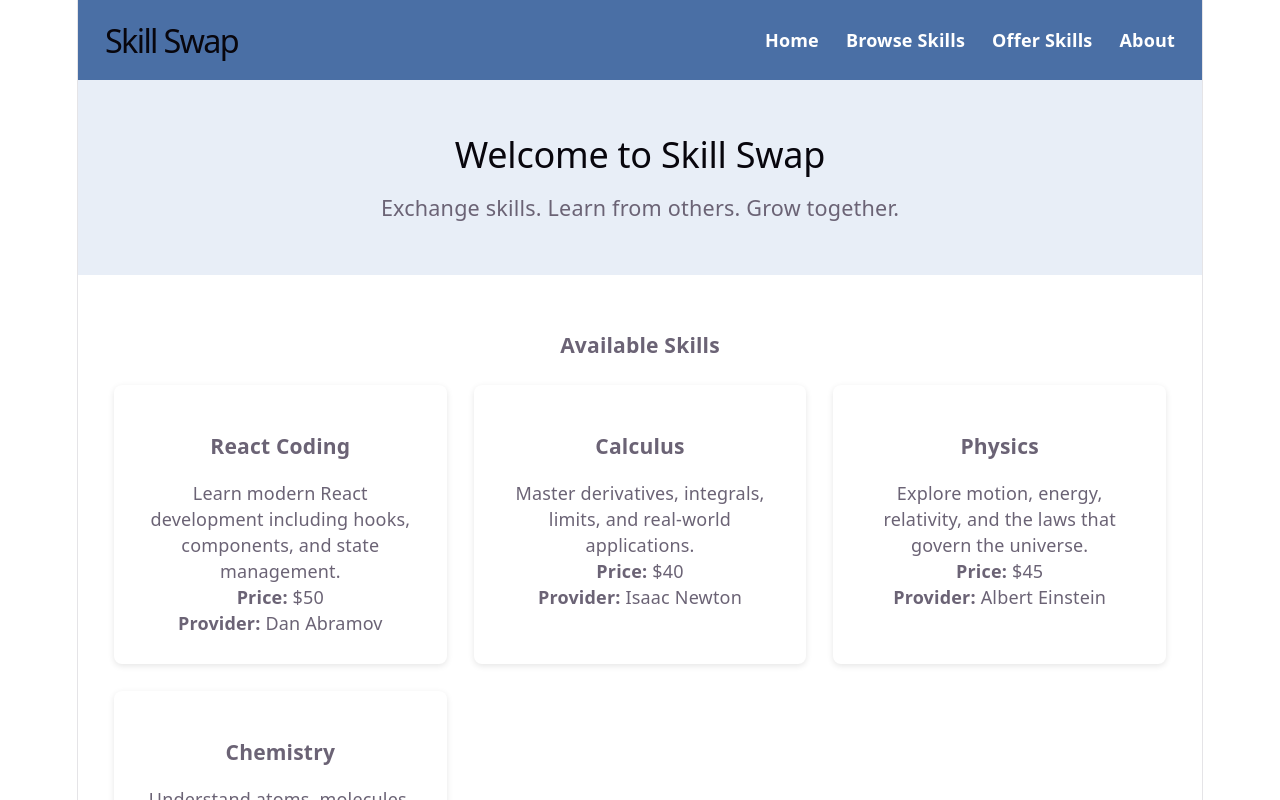
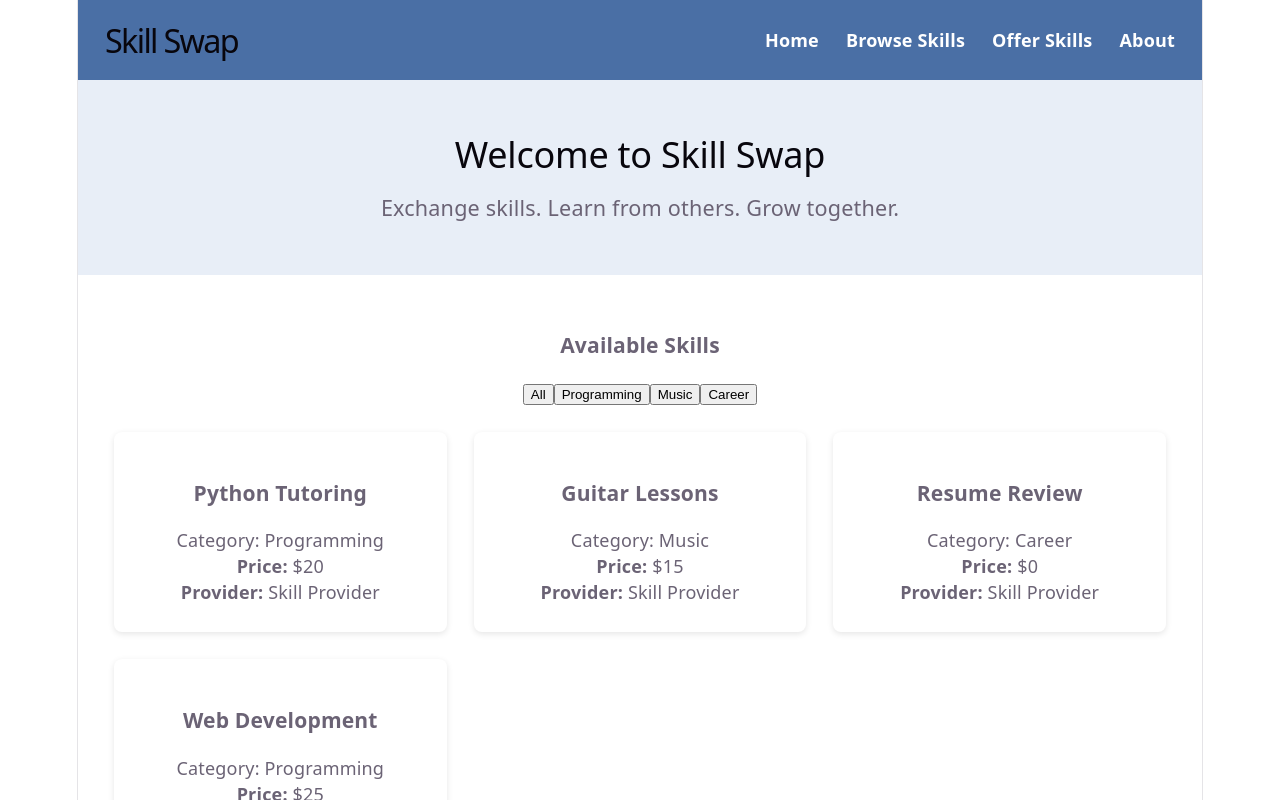
Before and after one commit to JacobCogdell/skillswap-jcogdell-unit8, a React (Vite) app in the folder skillswap/: page / in a window 1280 px wide. Shown: the top 800 px of the page. Built offline with nearby package versions, Linux system fonts and the light colour scheme.

Commit message:
Integrating Skill Filter into UI

```diff
--- a/skillswap/src/main.jsx
+++ b/skillswap/src/main.jsx
@@ -3,6 +3,7 @@ import { createRoot } from 'react-dom/client'
 import './index.css'
 import App from './App.jsx'
 import './styles.css'
+import { filterSkillsByCategory } from './skillswap-functions.js';
 
 createRoot(document.getElementById('root')).render(
   <StrictMode>
--- a/skillswap/src/pages/Home.jsx
+++ b/skillswap/src/pages/Home.jsx
@@ -1,6 +1,18 @@
+import { useState } from "react";
+import { filterSkillsByCategory } from "../skillswap-functions.js";
 import SkillCard from "../components/SkillCard";
 
+const skills = [
+  { title: "Python Tutoring", category: "Programming", price: 20 },
+  { title: "Guitar Lessons", category: "Music", price: 15 },
+  { title: "Resume Review", category: "Career", price: 0 },
+  { title: "Web Development", category: "Programming", price: 25 }
+];
+
 function Home() {
+  const [selectedCategory, setSelectedCategory] = useState("All");
+  const filteredSkills = filterSkillsByCategory(skills, selectedCategory);
+
   return (
     <main>
       <section className="hero">
@@ -11,34 +23,25 @@ function Home() {
       <section className="skills-section">
         <h3>Available Skills</h3>
 
+        {/* Filter Buttons */}
+        <div className="filters">
+          <button onClick={() => setSelectedCategory("All")}>All</button>
+          <button onClick={() => setSelectedCategory("Programming")}>Programming</button>
+          <button onClick={() => setSelectedCategory("Music")}>Music</button>
+          <button onClick={() => setSelectedCategory("Career")}>Career</button>
+        </div>
+
+        {/* Dynamic Skill Cards */}
         <div className="skills-grid">
-          <SkillCard
-            title="React Coding"
-            description="Learn modern React development including hooks, components, and state management."
-            price={50}
-            provider="Dan Abramov"
-          />
-
-          <SkillCard
-            title="Calculus"
-            description="Master derivatives, integrals, limits, and real-world applications."
-            price={40}
-            provider="Isaac Newton"
-          />
-
-          <SkillCard
-            title="Physics"
-            description="Explore motion, energy, relativity, and the laws that govern the universe."
-            price={45}
-            provider="Albert Einstein"
-          />
-
-          <SkillCard
-            title="Chemistry"
-            description="Understand atoms, molecules, reactions, and the foundations of chemical science."
-            price={35}
-            provider="Marie Curie"
-          />
+          {filteredSkills.map((skill, index) => (
+            <SkillCard
+              key={index}
+              title={skill.title}
+              description={`Category: ${skill.category}`}
+              price={skill.price}
+              provider="Skill Provider"
+            />
+          ))}
         </div>
       </section>
     </main>
```
